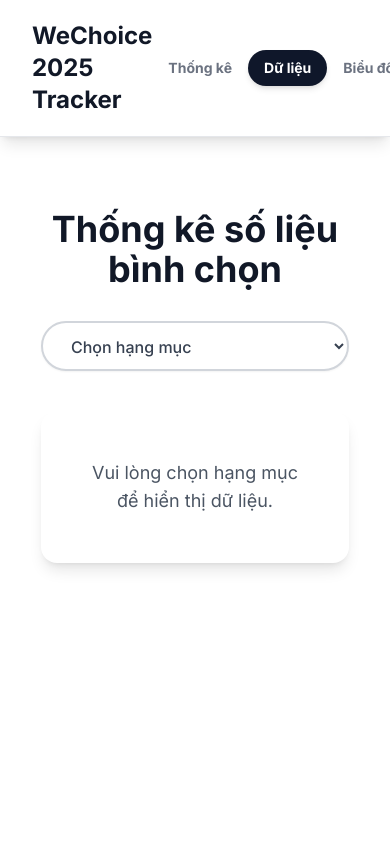
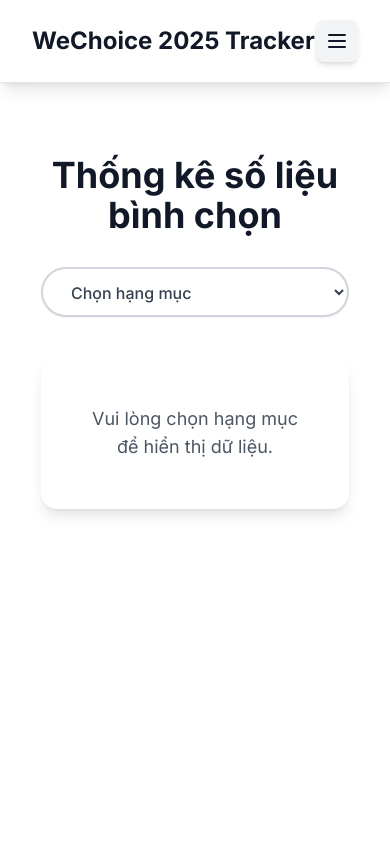
Before and after one commit to ntu09082007-eng/wechoice-tracker-frontend, a React (Vite) app: page /stats in a window 390 px wide. Shown: the top 844 px of the page. Built offline with nearby package versions, Linux system fonts and the light colour scheme.

Commit message:
Update Header.jsx

```diff
--- a/src/components/Header.jsx
+++ b/src/components/Header.jsx
@@ -26,19 +26,22 @@
             </Link>
           </h1>
 
+          {/* Desktop Navigation - Đã bọc lại bằng thẻ nav để gom nhóm */}
+          <nav className="hidden xl:flex items-center gap-1 md:gap-2">
             {navLinks.map((link) => (
               <Link
                 key={link.to}
                 to={link.to}
                 className={`px-4 py-2 rounded-full text-sm font-bold transition-all duration-200 whitespace-nowrap ${
                   location.pathname === link.to
-        ? 'bg-slate-900 text-white shadow-md'        // <-- ĐANG CHỌN: Nền xanh đen
-        : 'bg-transparent text-gray-500 hover:text-gray-900' // <-- KHÔNG CHỌN: Nền trong suốt
+                    ? 'bg-slate-900 text-white shadow-md'        // <-- ĐANG CHỌN: Nền xanh đen, chữ trắng
+                    : 'bg-transparent text-gray-500 hover:bg-gray-500 hover:text-white' // <-- HOVER: Nền xám, Chữ trắng
                 }`}
               >
                 {link.label}
               </Link>
             ))}
+          </nav>
 
           {/* Mobile Menu Button */}
           <button
```
Lines whose indentation alone changed are shown as unchanged.
